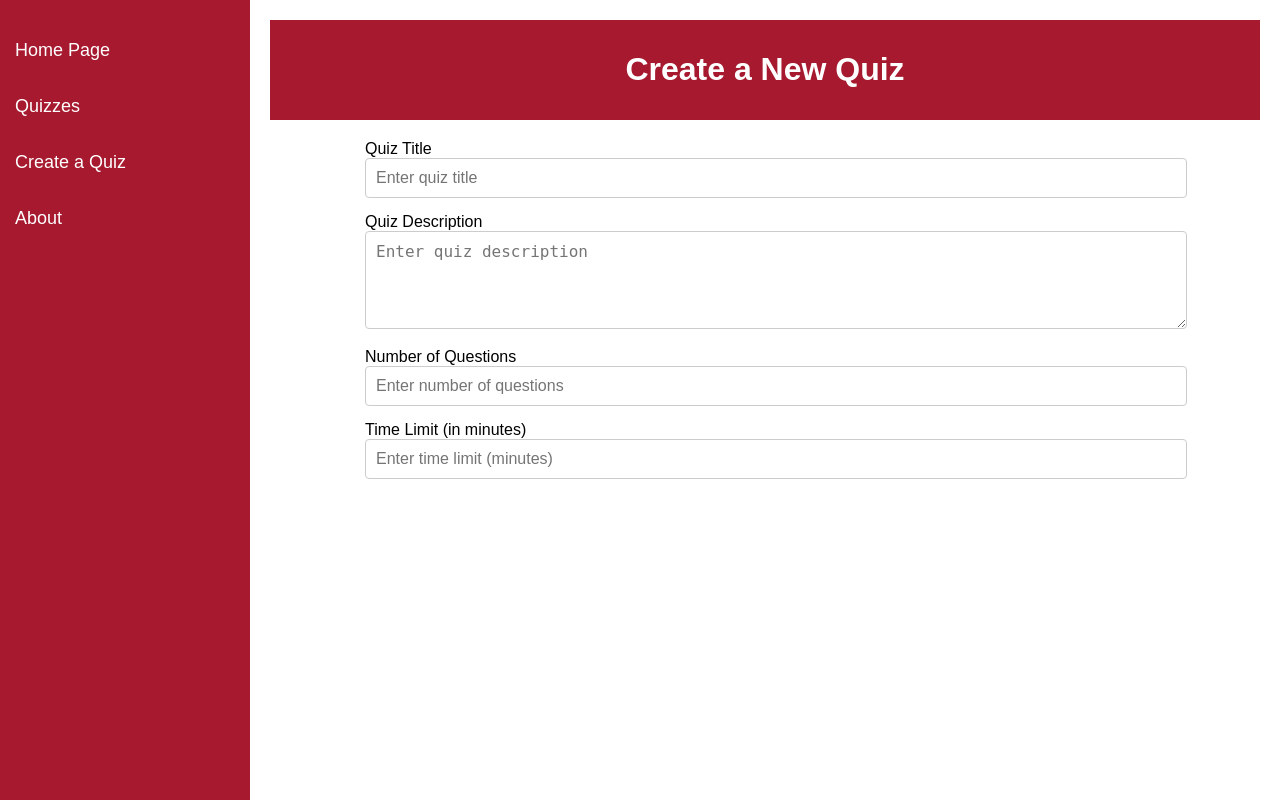
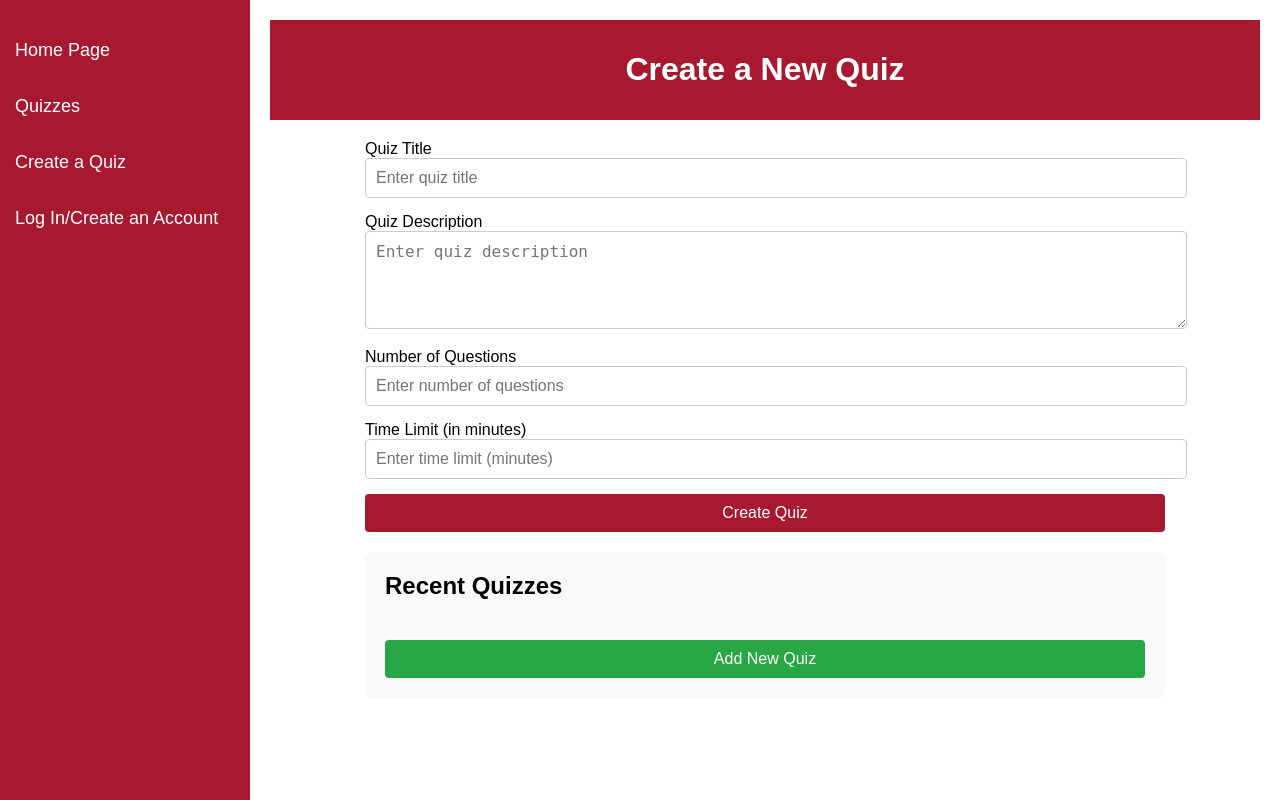
Before and after one commit to Joshua-Justus/Trivia-Game-276, a Flask app: page /create_quiz in a window 1280 px wide. Run offline with Flask 3, Linux system fonts and the light colour scheme.

Commit message:
Updated create_quiz.html
I changed the "onsubmit" to method="POST" to work properly with the changes I made to the app.py

its at line 179.
I also added some notes.

We could also maybe delete the function addQuiz(), and function displayQuizzes() as it is not used for now.

```diff
--- a/templates/create_quiz.html
+++ b/templates/create_quiz.html
@@ -6,6 +6,7 @@
     <meta http-equiv="X-UA-Compatible" content="ie=edge">
     <title>Create a Quiz</title>
     <link rel="stylesheet" href="static/main.css"> <!-- Link to external CSS file -->
+    <link rel="icon" type="image/png" href="{{ url_for('static', filename='images/trivia-logo.png') }}">    <!-- LOGO -->
     <!--
     <style>
         /* Additional specific styles for create_quiz.html */
@@ -54,9 +55,44 @@
             background-color: #CC0633; /* SFU Light Red */
         }
 
+        /* Recent quizzes styling */
+        .recent-quizzes {
+            background-color: #f9f9f9; /* Light background for recent quizzes */
+            padding: 20px;
+            border-radius: 8px;
+            margin-top: 20px; /* Space between the form and recent quizzes */
+        }
+
+        .recent-quizzes h2 {
+            margin-top: 0;
+            font-size: 24px; /* Larger font for headings */
+        }
+
+        .quiz-item {
+            background-color: #e7f3fe; /* Light blue background for quiz items */
+            border: 1px solid #0077B6; /* Add a border */
+            padding: 10px;
+            margin: 5px 0;
+            border-radius: 4px;
+        }
+
+        .add-quiz-button {
+            background-color: #28a745; /* Green color for add button */
+            color: white;
+            padding: 10px;
+            border: none;
+            border-radius: 4px;
+            cursor: pointer;
+            margin-top: 20px;
+            width: 100%; /* Full-width button */
+            font-size: 16px; /* Consistent button font size */
+        }
+
+        .add-quiz-button:hover {
+            background-color: #218838; /* Darker green on hover */
+        }
     </style>
     -->
-
     <script>
         let quizzes = []; // Array to store quizzes
 
@@ -72,17 +108,8 @@
                     <label for="question${i}">Question ${i}</label>
                     <input type="text" id="question${i}" name="question${i}" placeholder="Enter question ${i}" required>
 
-                    <label for="answer${i}">Answer Option 1</label>
-                    <input type="text" id="answer${i}1" name="answer${i}1" placeholder="Enter option 1" required>
-
-                    <label for="answer${i}">Answer Option 2</label>
-                    <input type="text" id="answer${i}2" name="answer${i}2" placeholder="Enter option 2" required>
-
-                    <label for="answer${i}">Answer Option 3</label>
-                    <input type="text" id="answer${i}3" name="answer${i}3" placeholder="Enter option 3" required>
-
-                    <label for="answer${i}">Answer Option 4</label>
-                    <input type="text" id="answer${i}4" name="answer${i}4" placeholder="Enter option 4" required>
+                    <label for="answer${i}">Answer Options (Comma separated)</label>
+                    <input type="text" id="answer${i}" name="answer${i}" placeholder="Enter options like 'option1, option2, option3, option4'" required>
 
                     <label for="correct${i}">Correct Answer for Question ${i}</label>
                     <input type="text" id="correct${i}" name="correct${i}" placeholder="Enter the correct answer" required>
@@ -91,6 +118,7 @@
             }
         }
 
+        // We could delete these 2 functions, as the backend can already store the quizzes, but up to you guys.
         function addQuiz() {
             const title = document.getElementById("title").value;
             const description = document.getElementById("description").value;
@@ -136,10 +164,10 @@
 <body>
     <!-- Sidebar -->
     <div class="sidebar">
-        <a href="/base.html">Home Page</a>
-        <a href="#quizzes">Quizzes</a>
+        <a href="/">Home Page</a>
+        <a href="/quizzes">Quizzes</a>
         <a class="active" href="#create">Create a Quiz</a>
-        <a href="#about">About</a>
+        <a href="/login">Log In/Create an Account</a>
     </div>
     <!-- Main Content -->
     <div class="main-content">
@@ -147,7 +175,8 @@
             <h1>Create a New Quiz</h1>
         </header>
         <div class="container">
-            <form class="quiz-form" onsubmit="event.preventDefault(); addQuiz();">
+            <!-- Caton Edit: Changed the onsubmit to method = "POST" to work properly with the backend-->
+            <form class="quiz-form" method = "POST" action="/create_quiz">
                 <label for="title">Quiz Title</label>
                 <input type="text" id="title" name="title" placeholder="Enter quiz title" required>
 
@@ -163,6 +192,14 @@
                 <!-- Container for dynamically generated question fields -->
                 <div id="questionContainer"></div>
 
+                <button type="submit">Create Quiz</button>
+            </form>
+
+            <div class="recent-quizzes">
+                <h2>Recent Quizzes</h2>
+                <div id="quizList"></div>
+                <button class="add-quiz-button" onclick="document.querySelector('.quiz-form').reset(); document.getElementById('questionContainer').innerHTML = '';">Add New Quiz</button>
+            </div>
         </div>
     </div>
 </body>
```
